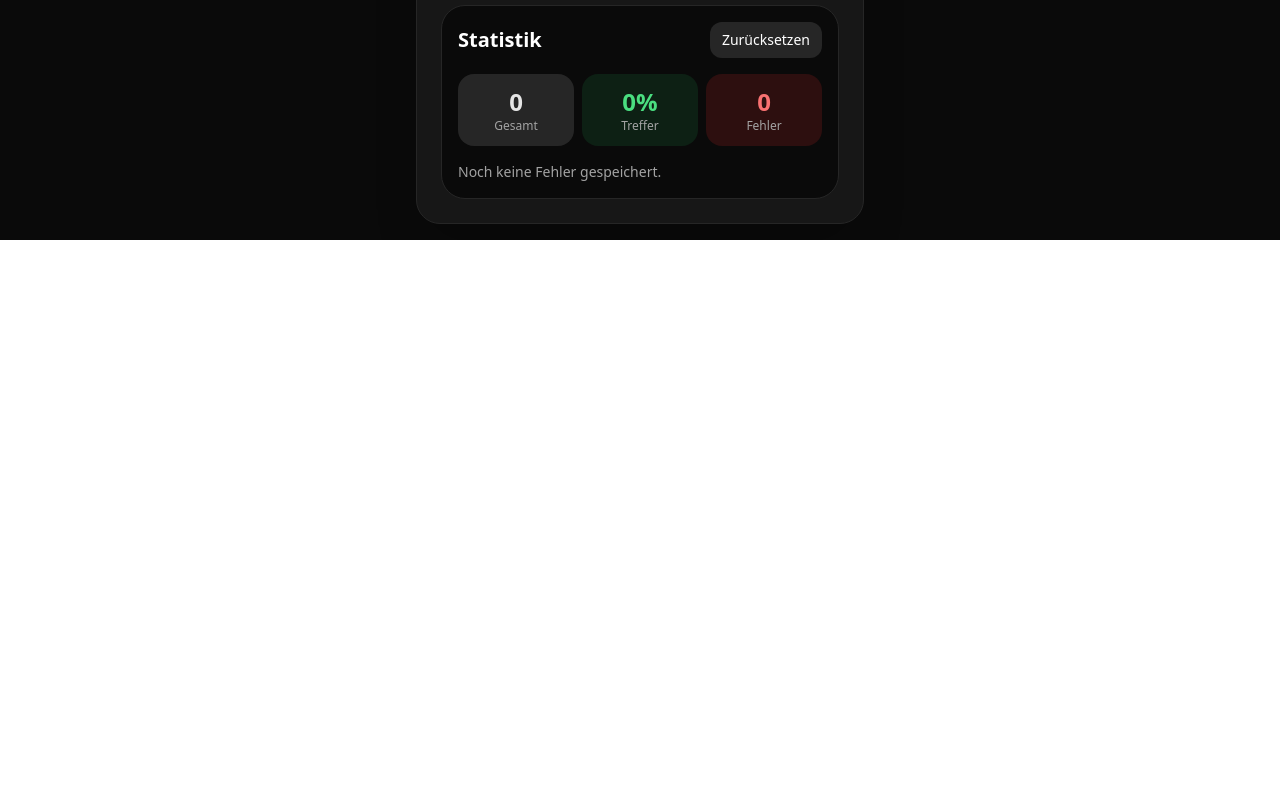
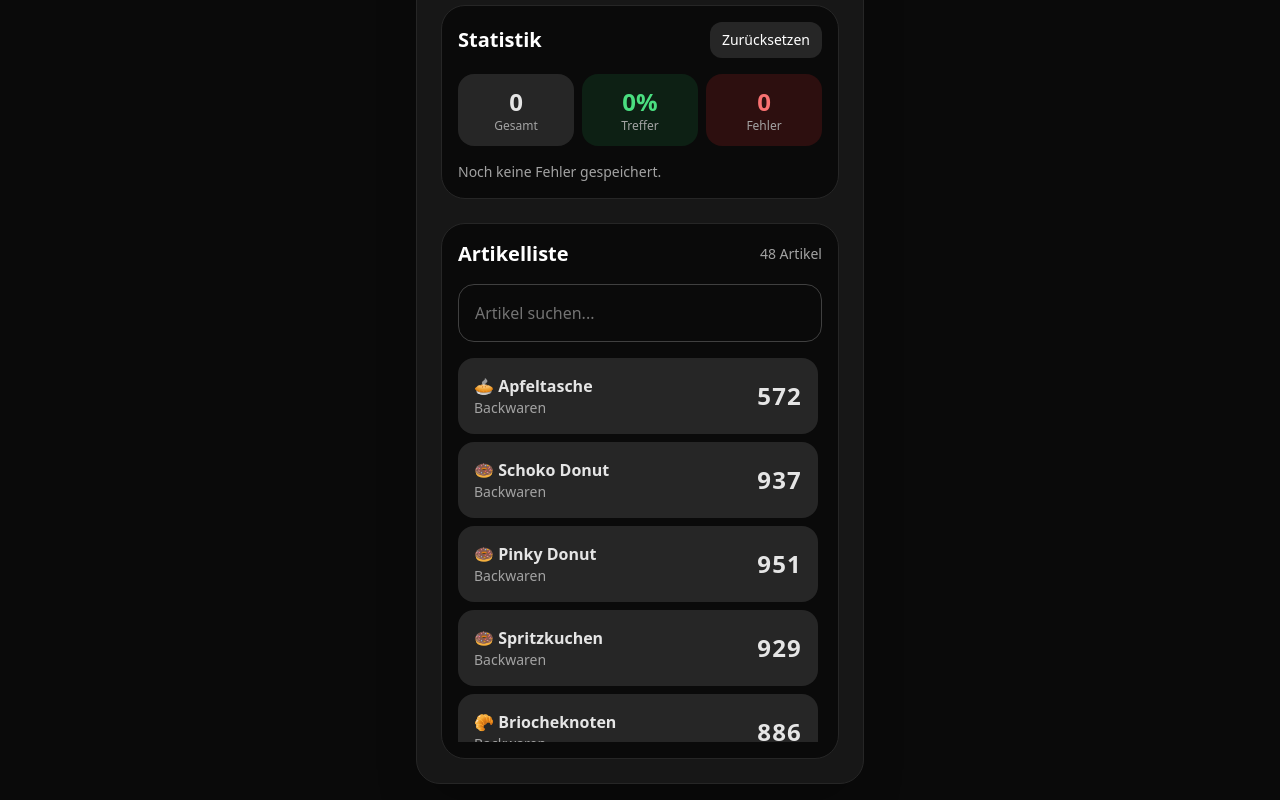
Before and after one commit to FrancisMortiz/plutrainer, a React (Vite) app: page / in a window 1280 px wide. Shown: the part 572-1372 px from the top of the page. Before the commit the page ends 812 px from the top, so only its background shows below. Built offline with nearby package versions, Linux system fonts and the light colour scheme.

Commit message:
Add files via upload

```diff
--- a/src/App.jsx
+++ b/src/App.jsx
@@ -86,6 +86,7 @@ export default function KassentrainerApp() {
   const [alleErgebnisse, setAlleErgebnisse] = useState(() => ladeSpeicher("kassenTrainerStatistik", []))
   const [startzeit, setStartzeit] = useState(null)
   const [dunkelmodus, setDunkelmodus] = useState(() => ladeSpeicher("kassenTrainerDunkelmodus", true))
+  const [suchbegriff, setSuchbegriff] = useState("")
 
   const aktuelleFrage = fragen[index]
 
@@ -191,7 +192,55 @@ export default function KassentrainerApp() {
     return { gesamt, richtigGesamt, falschGesamt, quote, problemArtikel }
   }
 
-  function StatistikBox() {
+
+  function Artikelliste() {
+    const gefiltert = ARTIKEL.filter((artikel) => {
+      const text = `${artikel.name} ${artikel.nummer} ${artikel.kategorie}`.toLowerCase()
+      return text.includes(suchbegriff.toLowerCase())
+    })
+
+    return (
+      <div className={`mt-6 rounded-3xl p-4 ${farben.flaeche2}`}>
+        <div className="flex items-center justify-between mb-4 gap-3">
+          <h3 className="font-bold text-xl">Artikelliste</h3>
+          <span className={`text-sm ${farben.textSchwach}`}>{gefiltert.length} Artikel</span>
+        </div>
+
+        <input
+          type="text"
+          placeholder="Artikel suchen..."
+          value={suchbegriff}
+          onChange={(e) => setSuchbegriff(e.target.value)}
+          className={`w-full border rounded-2xl p-4 mb-4 ${farben.feld}`}
+        />
+
+        <div className="space-y-2 max-h-96 overflow-y-auto pr-1">
+          {gefiltert.map((artikel) => (
+            <div
+              key={`${artikel.kategorie}-${artikel.name}`}
+              className={`rounded-2xl p-4 flex items-center justify-between gap-3 ${farben.flaeche}`}
+            >
+              <div>
+                <p className="font-semibold">
+                  {artikel.emoji} {artikel.name}
+                </p>
+                <p className={`text-sm ${farben.textSchwach}`}>
+                  {artikel.kategorie}
+                </p>
+              </div>
+
+              <div className="text-2xl font-bold tracking-wider">
+                {artikel.nummer}
+              </div>
+            </div>
+          ))}
+        </div>
+      </div>
+    )
+  }
+
+
+function StatistikBox() {
     const stats = statistik()
 
     return (
@@ -292,6 +341,7 @@ export default function KassentrainerApp() {
         </div>
 
         <StatistikBox />
+        <Artikelliste />
       </Rahmen>
     )
   }
```
